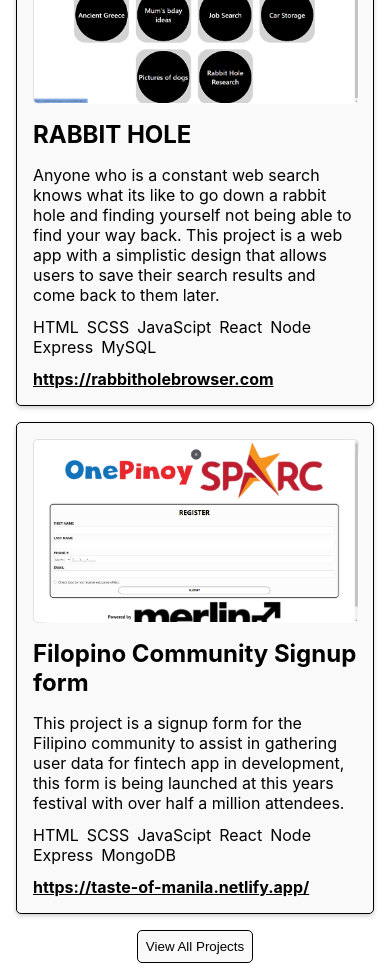
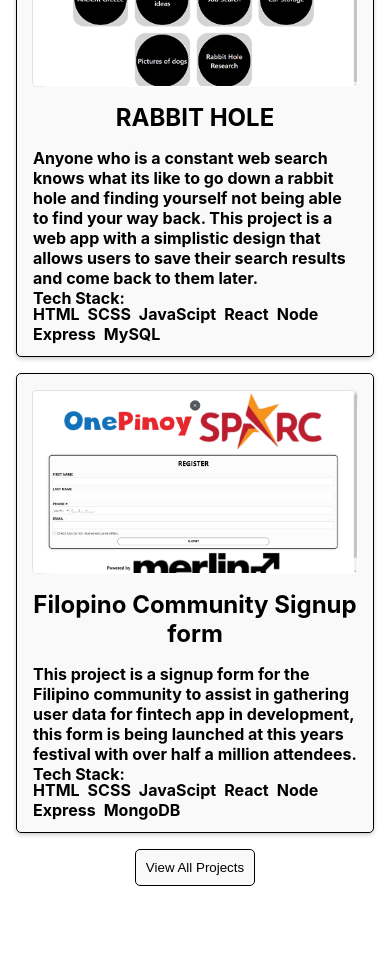
Before and after one commit to Runowo96/devinrunowski-frontend, a React (Create React App) app: page / in a window 390 px wide. Shown: the part 1300-2279 px from the top of the page. After the commit the page ends 2202 px from the top, so only its background shows below. Built offline with nearby package versions, Linux system fonts and the light colour scheme.

Commit message:
add featured projects component to home page, with mobile, tablet, and desktop styling

```diff
--- a/src/Components/FestProjects/FeatProjects.js
+++ b/src/Components/FestProjects/FeatProjects.js
@@ -9,8 +9,10 @@ function FeatProjects() {
     featData.push(projectData[i]);
   }
   return (
+    <>
+      <h2 className="feat-project__header">Featured Projects</h2>
+
       <section className="feat-project">
-      <h2>Featured Projects</h2>
         {featData.map((data) => {
           function index() {
             let increment = 0;
@@ -18,33 +20,45 @@ function FeatProjects() {
             return increment;
           }
           return (
+            <a href={data.url} className="feat-project__url">
               <article key={index} className="feat-project__sub-cont">
+                <article className="feat-project__img-name-cont">
                   <img
                     src={data.image}
                     alt={data.name}
                     className="feat-project__image"
                   />
-            <a className="feat-project__name-link" href={data.url}>
                   <h3 className="feat-project__name">{data.name} </h3>
-            </a>
-            <p className="feat-project__description">{data.description}</p>
+                </article>
+                <article className="feat-project__des-cont">
+                  <h3 className="feat-project__name feat-project__name--desktop">
+                    {data.name}
+                  </h3>
+                  <p className="feat-project__description">
+                    {data.description}
+                  </p>
+                  <h4 className="feat-project__tech-stack-text">
+                    <strong>Tech Stack:</strong>
+                  </h4>
                   <ul className="feat-project__tech-stack">
                     {data["tech-stack"].map((tech) => {
                       return (
-                  <li className="feat-project__tech-stack-text">{tech}</li>
+                        <li className="feat-project__tech-stack-text">
+                          {tech}
+                        </li>
                       );
                     })}
                   </ul>
-            <a href={data.url} className="feat-project__url">
-              {data.url}
+                </article>
+              </article>
             </a>
-          </article>
           );
         })}
-      <NavLink to="/projects">
+      </section>
+      <NavLink className="feat-project__btn-cont" to="/projects">
         <button className="feat-project__btn">View All Projects</button>
       </NavLink>
-    </section>
+    </>
   );
 }
 
--- a/src/Components/FestProjects/FeatProjects.scss
+++ b/src/Components/FestProjects/FeatProjects.scss
@@ -8,6 +8,22 @@
   align-items: center;
   padding: $padding-mobile-sides;
   gap: $padding-mobile-sides;
+  @include tablet {
+    padding: $padding-tablet-sides;
+    gap: $padding-tablet-sides;
+    justify-content: center;
+    align-items: start;
+  }
+  @include desktop {
+    padding: $padding-desktop-sides;
+    gap: $padding-desktop-sides;
+  }
+  &__header {
+    text-align: center;
+    @include tablet {
+      font-size: 2.5rem;
+    }
+  }
   &__sub-cont {
     background-color: #f9f9f9;
     display: flex;
@@ -17,23 +33,77 @@
     box-shadow: 0 2px 4px rgba(0, 0, 0, 0.2);
     padding: $padding-mobile-sides;
     gap: $padding-mobile-sides;
+    @include tablet {
+      height: 100%;
+    }
+    @include desktop {
+      padding: calc($padding-desktop-sides/2);
+      gap: calc($padding-desktop-sides/2);
+    flex-direction: row;
+    }
   }
+  &__img-name-cont {
+    display: flex;
+    flex-direction: column;
+    gap: 1rem;
+    align-items: center;
+    justify-content: start;
+    @include desktop{
+      width: 50%;
+      justify-content: center;
+    }
+  }
+
   &__image {
     width: 100%;
     // border: 1px solid black;
     border-radius: 5px;
     padding: 1px;
-    box-shadow:12px 12px 12px rgba(0,0,0,0.1)inset, -10px -10px 10px white inset;
+    box-shadow: 12px 12px 12px rgba(0, 0, 0, 0.1) inset,
+      -10px -10px 10px white inset;
+    @include tablet {
+      order: 2;
+    }
+
   }
   &__name {
     font-size: 1.5rem;
+    text-align: center;
+    @include tablet {
+      font-size: 2rem;
+    }
+    @include desktop {
+      display: none;
+    }
+    &--desktop {
+      display: none;
+      @include desktop {
+        display: block;
+        order: 0;
+      }
+    }
+  }
+  // &__name-link {
+  //   text-decoration: none;
+  //   color: black;
 
+  // }
+  &__description {
+    @include tablet {
+      font-size: 1.5rem;
+    }
+    @include desktop {
+      font-size: 1.6rem;
+    }
   }
-  &__name-link{
-    text-decoration: none;
-    color: black;
-  }
-  &__description {
+  &__des-cont {
+    width: 100%;
+    @include desktop {
+      display: flex;
+      flex-direction: column;
+      gap: 1rem;
+      order: 1;
+    }
   }
   &__tech-stack {
     display: flex;
@@ -41,22 +111,50 @@
     gap: 0.5rem;
     list-style: none;
     line-height: 0.75rem;
+    @include desktop {
+      font-size: 1.6rem;
+      line-height: 1rem;
+    }
   }
   &__tech-stack-text {
+    @include desktop {
+      font-size: 1.6rem;
+      line-height: 1rem;
+    }
   }
   &__url {
     color: black;
     font-weight: bold;
+    text-decoration: none;
   }
-  &__btn{
+  &__btn {
     background-color: #f9f9f9;
     border: 1px solid black;
     border-radius: 5px;
     padding: 0.5rem;
-    cursor: pointer;
-    &:hover{
+    padding: 0.625rem;
+    @include tablet {
+      font-size: 1.5rem;
+      padding: 20px;
+    }
+
+
+    &:hover {
       background-color: black;
       color: white;
+      cursor: pointer;
+    }
+  }
+  &__btn-cont {
+    display: flex;
+    justify-content: center;
+    text-decoration: none;
+    margin-bottom: $padding-mobile-sides;
+    @include tablet {
+      margin-bottom: $padding-tablet-sides;
+    }
+    @include desktop {
+      margin-bottom: $padding-desktop-sides;
     }
   }
 }
```
Also changed, not shown: public/images/rabbit-hole.png, src/assets/images/rabbit-hole.png. Lines whose indentation alone changed are shown as unchanged.
